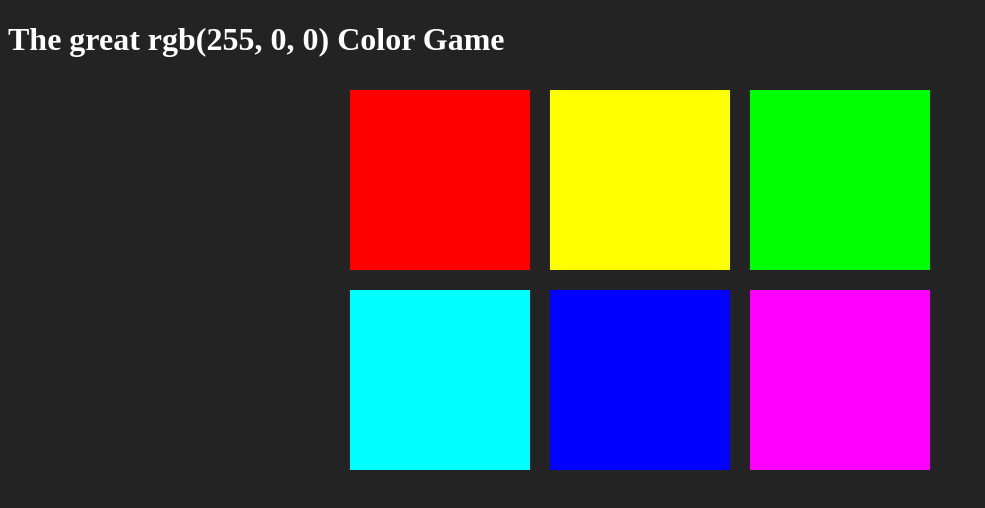
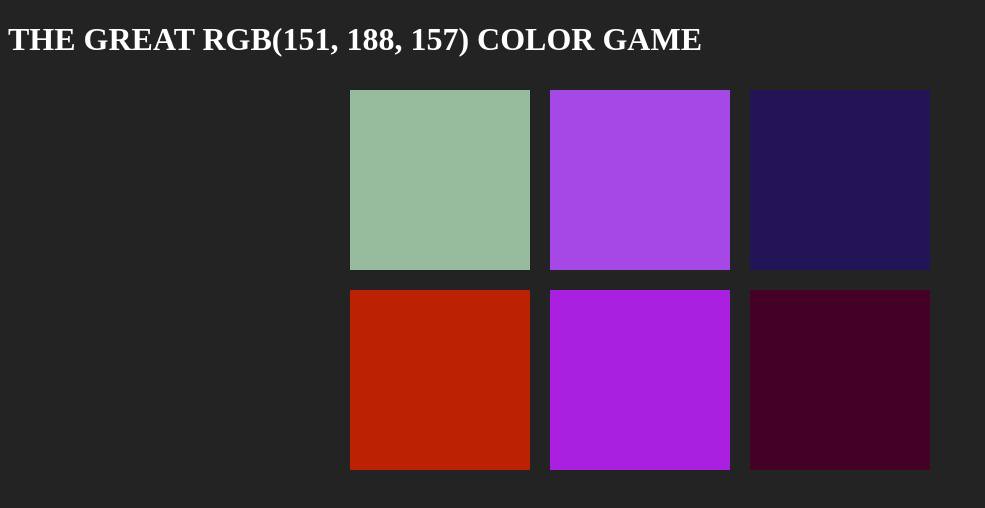
Before and after one commit to JitenShahani/WebDevBootcamp, a plain HTML site: page Source/Section197.html in a window 1280 px wide. Shown: the whole page, without its empty margins (0-985 px from the left). Drawn offline with Linux system fonts and the light colour scheme.

Commit message:
Color Game Project Section 199

```diff
--- a/Source/Section197.css
+++ b/Source/Section197.css
@@ -4,6 +4,7 @@ body {
 
 h1 {
 	color: #fff;
+	text-transform: uppercase;
 }
 
 span {
--- a/Source/Section197.js
+++ b/Source/Section197.js
@@ -1,11 +1,4 @@
-let colors = [
-	'rgb(255, 0, 0)',
-	'rgb(255, 255, 0)',
-	'rgb(0, 255, 0)',
-	'rgb(0, 255, 255)',
-	'rgb(0, 0, 255)',
-	'rgb(255, 0, 255)',
-];
+let colors = generateRandomColors(6);
 
 let pickedColor = pickColor();
 let bodyColor = document.body.style.backgroundColor;
@@ -14,6 +7,7 @@ let bodyColor = document.body.style.backgroundColor;
 let squares = document.querySelectorAll('.square');
 let colorDisplay = document.querySelector('#colorDisplay');
 let messageDisplay = document.querySelector('#message');
+let h1 = document.querySelector('h1');
 //#endregion
 
 colorDisplay.textContent = pickedColor;
@@ -30,6 +24,7 @@ for (let i = 0; i < squares.length; i++) {
 		if (clickedColor === pickedColor) {
 			messageDisplay.textContent = 'Correct!';
 			changeColors(clickedColor);
+			h1.style.backgroundColor = clickedColor;
 		} else {
 			this.style.backgroundColor = bodyColor;
 			messageDisplay.textContent = 'Try Again';
@@ -56,3 +51,33 @@ function pickColor() {
 	let randomNumber = Math.floor(Math.random() * colors.length);
 	return colors[randomNumber];
 }
+
+/**
+ * This function loops through n times and call randomColor() function to generate a color
+ * @param {number} num
+ */
+function generateRandomColors(num) {
+	// make an array
+	let arr = [];
+	// repeat num times
+	for (let i = 0; i < num; i++) {
+		// get random color and push into arr
+		arr.push(randomColor());
+	}
+	// return that array
+	return arr;
+}
+
+/**
+ * This function generates a random color
+ */
+function randomColor() {
+	// pick a 'red' between 0 - 255
+	let red = Math.floor(Math.random() * 256);
+	// pick a 'green' between 0 - 255
+	let green = Math.floor(Math.random() * 256);
+	// pick a 'blue' between 0 - 255
+	let blue = Math.floor(Math.random() * 256);
+
+	return `rgb(${red}, ${green}, ${blue})`;
+}
```
